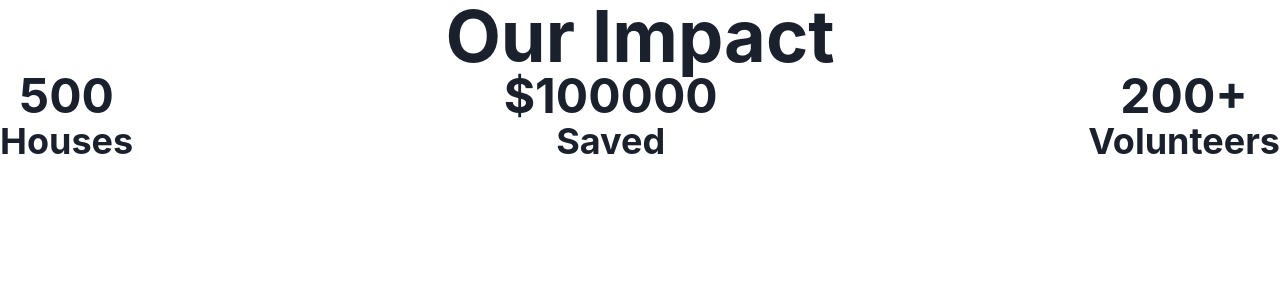
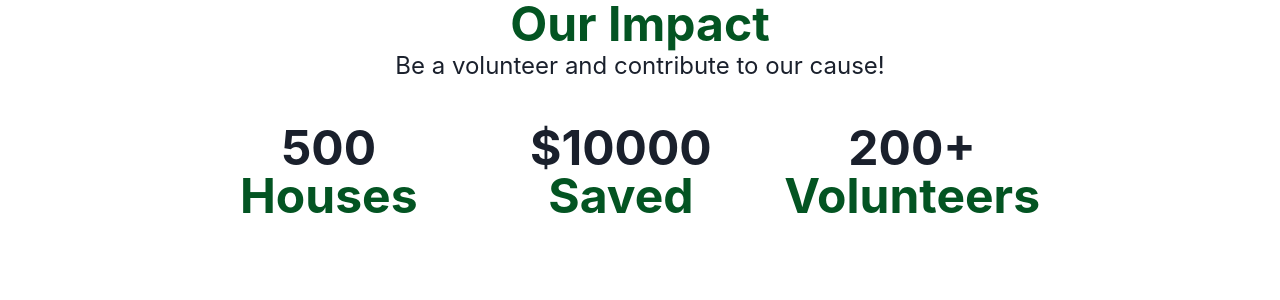
Before and after one commit to cfgchicago23/Team-6, a React (Create React App) app in the folder my-app/: page / in a window 1280 px wide. Shown: the top 300 px of the page. Built offline with nearby package versions, Linux system fonts and the light colour scheme.

Commit message:
styled stats impact bar + added font family to website

```diff
--- a/my-app/package.json
+++ b/my-app/package.json
@@ -6,6 +6,8 @@
     "@chakra-ui/react": "^2.8.1",
     "@emotion/react": "^11.11.1",
     "@emotion/styled": "^11.11.0",
+    "@fontsource/inter": "^5.0.12",
+    "@fontsource/poppins": "^5.0.8",
     "@testing-library/jest-dom": "^5.17.0",
     "@testing-library/react": "^13.4.0",
     "@testing-library/user-event": "^13.5.0",
--- a/my-app/src/App.css
+++ b/my-app/src/App.css
@@ -1,5 +1,9 @@
 .App {
   text-align: center;
+}
+
+body {
+  font-family:'Courier New', Courier, monospace;
 }
 
 .App-logo {
--- a/my-app/src/App.js
+++ b/my-app/src/App.js
@@ -3,10 +3,18 @@ import './App.css';
 import * as React from 'react'
 import { ChakraProvider } from '@chakra-ui/react'
 import Home from './pages/home';
+import { extendTheme } from '@chakra-ui/react'
+
+const theme = extendTheme({
+  fonts: {
+    heading: `'Inter', sans-serif`,
+    body: `'Inter', sans-serif`,
+  },
+})
 
 function App() {
   return (
-    <ChakraProvider>
+    <ChakraProvider theme={theme}>
     <div className="App">
       <Home></Home>
     </div>
@@ -16,4 +24,8 @@ function App() {
 
 }
 
+
+
+
+
 export default App;
--- a/my-app/src/pages/home.js
+++ b/my-app/src/pages/home.js
@@ -1,33 +1,36 @@
-import { Heading, Flex, Box, Spacer } from '@chakra-ui/react'
+import { Heading, Flex, Box, Spacer, Text } from '@chakra-ui/react'
 
 export default function Home() {
 
 
       return (
             <>
-        <Heading size='4xl'>
+        <Heading size='2xl' color='#035422'>
               Our Impact
           </Heading>
-          <Flex>
+          <Text fontSize='2xl' mb='10'>
+            Be a volunteer and contribute to our cause!
+          </Text>
+          <Flex px='15rem'>
                 <Box>
                       <Heading size='2xl'>
                           500
                       </Heading>
-                      <Heading size='xl'>Houses</Heading>
+                      <Heading size='2xl' color='#035422'>Houses</Heading>
                   </Box>
                   <Spacer />
                   <Box>
-                      <Heading size='2xl'>
-                          $100000
+                      <Heading size='2xl' pl='10'>
+                          $10000
                       </Heading>
-                      <Heading size='xl'>Saved</Heading>
+                      <Heading size='2xl' pl='10' color='#035422'>Saved</Heading>
                   </Box>
                   <Spacer />
                   <Box>
                       <Heading size='2xl'>
                           200+
                       </Heading>
-                      <Heading size='xl'>Volunteers</Heading>
+                      <Heading size='2xl' color='#035422'>Volunteers</Heading>
                   </Box>
               </Flex>
 
```
Also changed, not shown: 1 other file (tests, documents, lock files or other folders).
